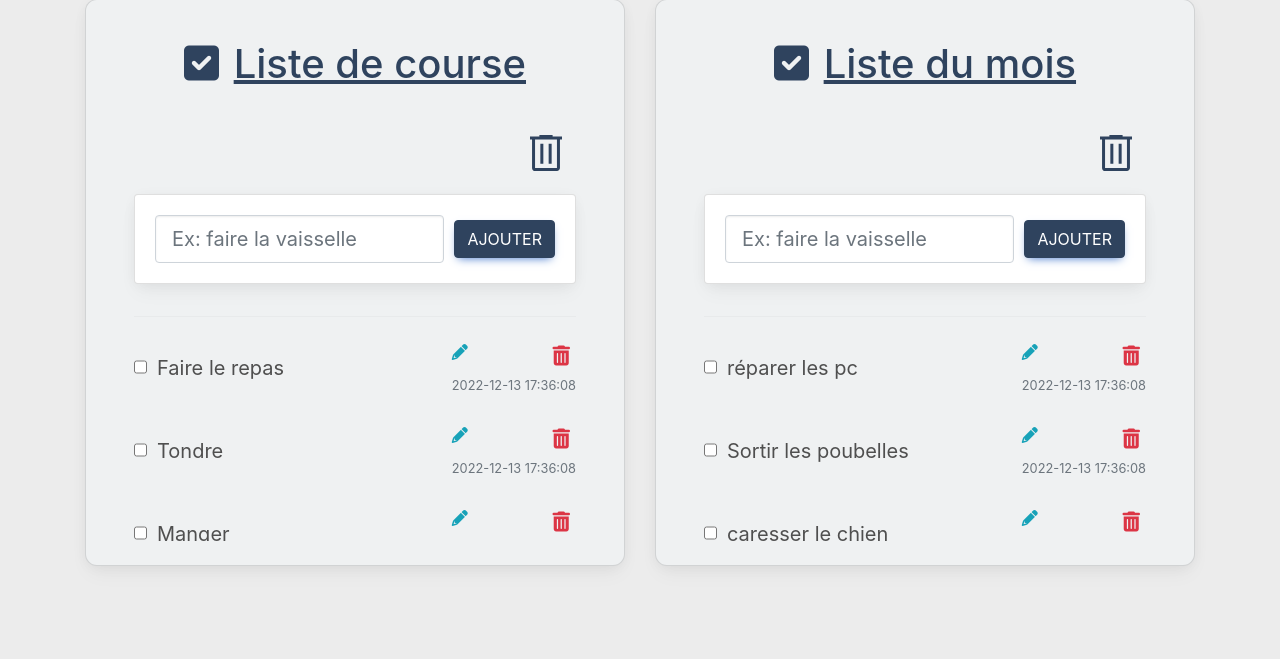
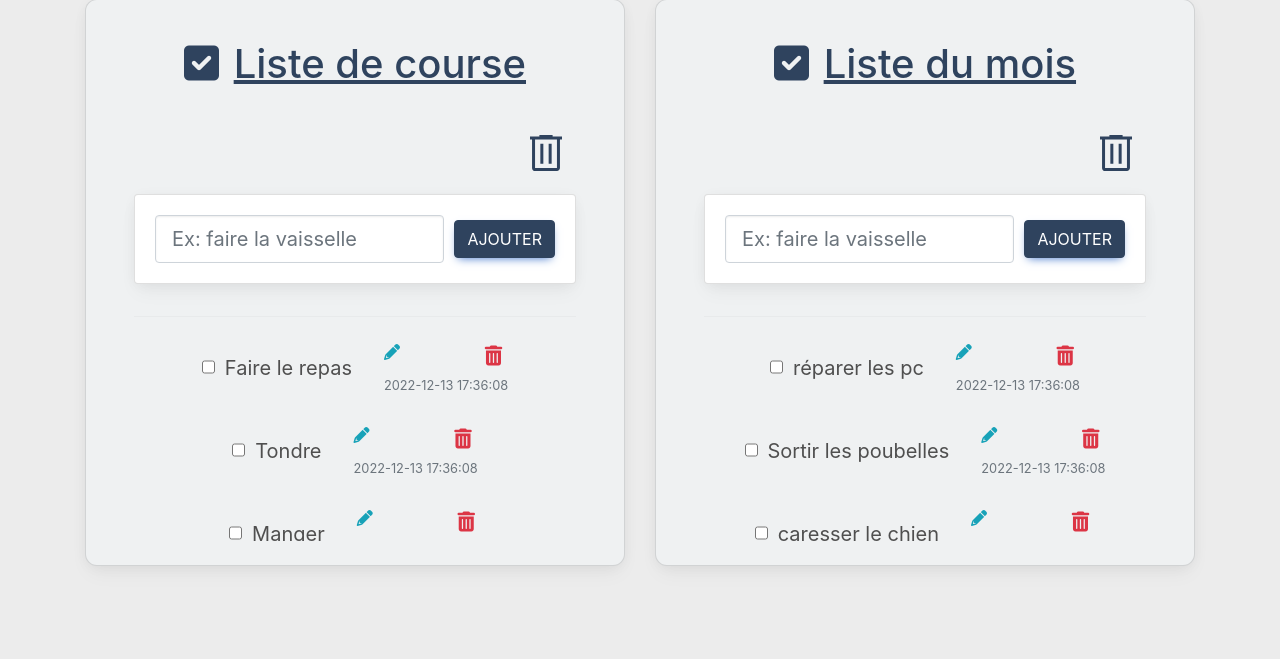
Before and after one commit to Jaxonce/todolist, a PHP site: page / in a window 1280 px wide. Shown: the part 282-941 px from the top of the page. Run offline with PHP 8.4, Linux system fonts and the light colour scheme; data comes from the database, SQL or seed files in the repository; some libraries are stand-ins or nearby versions.

Commit message:
correction mineure

```diff
--- a/controller/VisitorControl.php
+++ b/controller/VisitorControl.php
@@ -113,7 +113,7 @@ class VisitorControl{
         $idList=$_REQUEST['idList'];
         $name=$_REQUEST['nameTask'];
         $this->mdl->addPublicTask($idList,$name);
-        header('Location: index.php');
+        header('Location: index.php?');
     }
 
         public function deletePublicTask(){
--- a/view/css/style.css
+++ b/view/css/style.css
@@ -78,7 +78,7 @@ html{
     width: 100%;
 }
 
-.merde{
+.tache{
     display: flex!important;
 }
 
--- a/view/inscription.php
+++ b/view/inscription.php
@@ -50,7 +50,7 @@
 
                                     <div class="form-outline mb-4">
                                         <input id="email" class="form-control" name="email" type="email" required style="background-color: #ececec!important; border-color:#2f435e"/>
-                                        <label class="form-label" for="email">Addresse mail</label>
+                                        <label class="form-label" for="email">Adresse mail</label>
                                     </div>
 
                                     <div class="form-outline mb-4">
--- a/view/vueListe.php
+++ b/view/vueListe.php
@@ -134,8 +134,8 @@
                                         <?php
                                         foreach ($uneliste->getTaches() as $uneTache) {
                                         ?>
-                                            <ul class="list-group list-group-horizontal rounded-0 bg-transparent" style="display: flex; justify-content:space-between; width:-webkit-fill-available; flex-direction:row; margin-top:20px">
-                                                <li class="bg-transparent border-0 py-1 ps-0 pe-3 align-items-center d-flex list-group-item merde">
+                                            <ul class="list-group list-group-horizontal rounded-0 bg-transparent" style="display: flex; justify-content:space-between; width: -moz-available; flex-direction:row; margin-top:20px">
+                                                <li class="bg-transparent border-0 py-1 ps-0 pe-3 align-items-center d-flex list-group-item tache">
 
 
                                                     <input type="checkbox" value="" aria-label="..." class="strikethrough form-check" style="margin-right: 10px" <?php if($uneTache->getDone()) { echo 'checked'; } ?> onchange="updateBaseCheck(<?php echo $uneTache->getId();?>)"/>
```
Also changed, not shown: model/UserGateway.php (+4 -4 lines).
